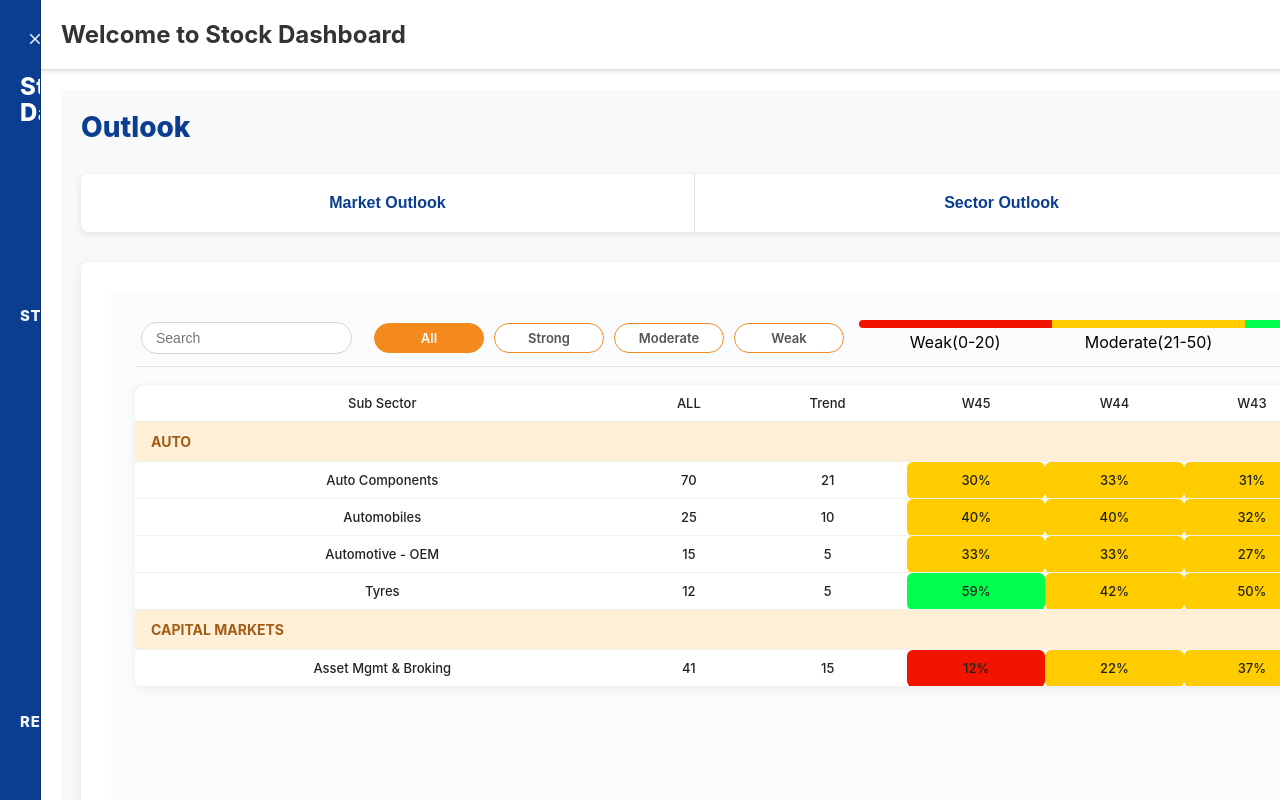
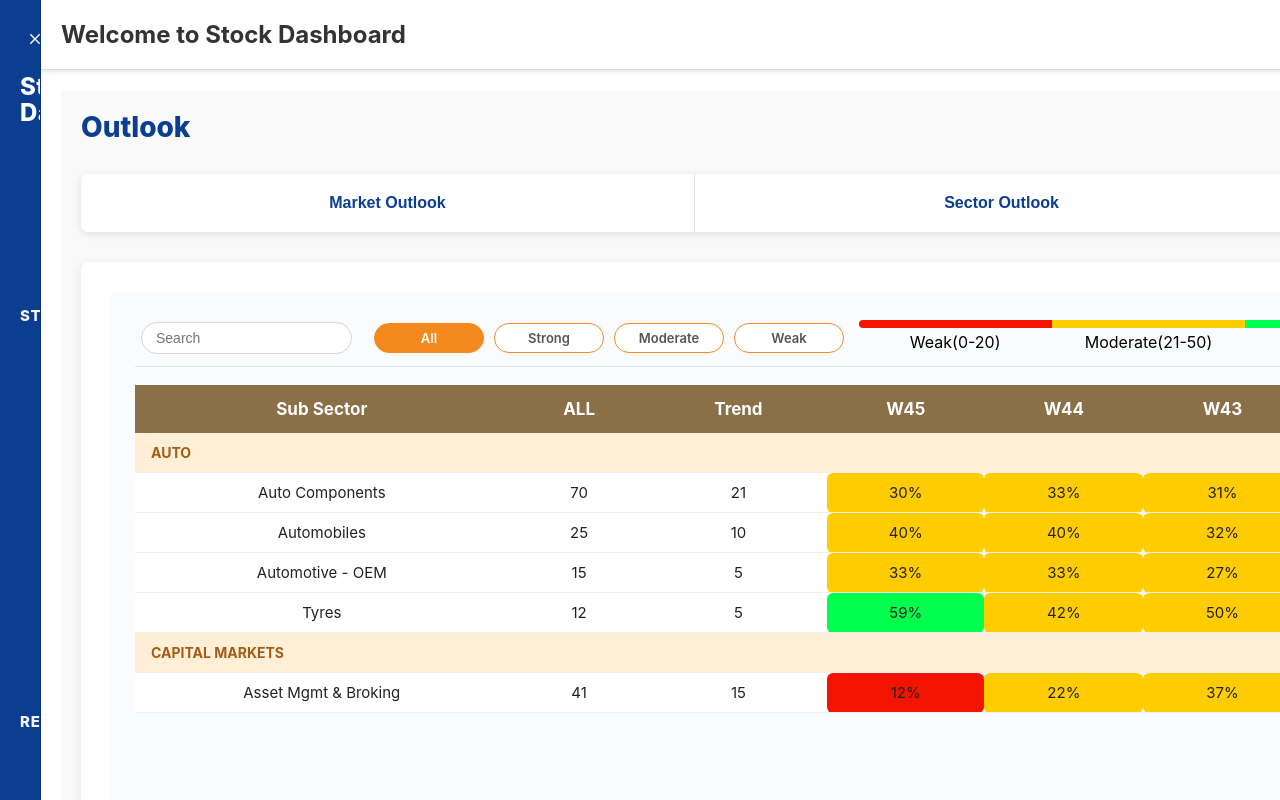
Before and after one commit to Ayc120714/ANIStockDashboard, a React (Create React App) app: page /outlook in a window 1280 px wide. Both pictures are taken after a click on the button "Sub Sector Outlook". Shown: the top 800 px of the page. Built offline with nearby package versions, Linux system fonts and the light colour scheme.

Commit message:
SubSector Filter changes

```diff
--- a/src/pages/SubSectorOutlook.styles.js
+++ b/src/pages/SubSectorOutlook.styles.js
@@ -128,21 +128,19 @@ export const UpdatedOnDate = styled.span`
 export const Table = styled.table`
   width: 100%;
   border-collapse: collapse;
-  background: #ffffff;
-  border-radius: 8px;
+
   overflow: hidden;
-  box-shadow: 0 2px 10px rgba(0, 0, 0, 0.06);
 
   thead {
-    background: #8a5a21;
-    color: #ffffff;
+     background-color: #8b6f47;
+    color: white;
 
     th {
-      padding: 12px 10px;
-      font-size: 13px;
-      font-weight: 600;
+      padding: 14px 16px;
+      text-align: center;
+      font-size: 17px;
+      font-weight: 700;
       border: none;
-      text-align: center;
     }
   }
 
@@ -162,8 +160,7 @@ export const TableRow = styled.tr`
 
 export const TableCell = styled.td`
   text-align: center;
-  font-size: 13px;
-  font-weight: 500;
+  font-size: 15px;
   padding: 10px 6px;
   background: ${({ highlight }) =>
     highlight === 'red'
@@ -177,6 +174,21 @@ export const TableCell = styled.td`
   border-radius: ${({ highlight }) => (highlight ? '6px' : '0')};
 `;
 
+export const HeaderRow = styled.tr`
+  background: #8b6f47;    /* header color */
+  color: white;
+  border-bottom: none;
+`;
+
+export const HeaderCell = styled.th`
+  text-align: center;
+  font-size: 13px;
+  font-weight: 500;
+  padding: 10px 6px;
+  background: #8b6f47;
+  color: #ffffff;
+  border: none;
+`;
 export const SectorHeader = styled.tr`
   background: #ffefd6;
 
--- a/src/pages/SubSectorOutlookPage.js
+++ b/src/pages/SubSectorOutlookPage.js
@@ -29,6 +29,8 @@ import {
   LegendLabelCol,
   LegendRow,
   LegendLabelGroup,
+  HeaderRow,
+  HeaderCell,
 } from './SubSectorOutlook.styles';
 
 const SECTOR_DATA = [
@@ -57,6 +59,32 @@ function getHighlight(val) {
   return undefined;
 }
 
+function matchesChip(chip, value) {
+  if (chip === 'All') return true;
+  if (typeof value !== 'number') return false;
+
+  if (chip === 'Weak') return value >= 0 && value <= 20;
+  if (chip === 'Moderate') return value > 20 && value <= 50;
+  if (chip === 'Strong') return value > 50;
+  return true;
+}
+
+function getWeekValues(sub) {
+  return Object.entries(sub)
+    .filter(([key]) => key.toLowerCase().startsWith('w'))
+    .map(([, value]) => value);
+}
+
+
+function matchesChipAnyWeek(chip, sub) {
+  if (chip === 'All') return true;
+
+  const weeks = getWeekValues(sub);
+
+  return weeks.some((v) => matchesChip(chip, v));
+}
+
+
 function SubSectorOutlookPage() {
   const [chip, setChip] = useState('All');
   const [search, setSearch] = useState('');
@@ -65,9 +93,15 @@ function SubSectorOutlookPage() {
 
   const filtered = SECTOR_DATA.map(sector => ({
     ...sector,
-    subsectors: sector.subsectors.filter(sub =>
-      sub.name.toLowerCase().includes(search.toLowerCase())
-    ),
+    subsectors: sector.subsectors.filter(sub =>{
+      const matchesSearch = sub.name
+      .toLowerCase()
+      .includes(search.toLowerCase());
+
+      const matchesBand = matchesChipAnyWeek(chip, sub);
+
+    return matchesSearch && matchesBand;
+  }),
   })).filter(sector => sector.subsectors.length);
 
   return (
@@ -120,15 +154,17 @@ function SubSectorOutlookPage() {
 
         <Table>
           <thead>
-            <TableRow>
-              <TableCell>Sub Sector</TableCell>
-              <TableCell>ALL</TableCell>
-              <TableCell>Trend</TableCell>
-              <TableCell>W45</TableCell>
-              <TableCell>W44</TableCell>
-              <TableCell>W43</TableCell>
-              <TableCell>W42</TableCell>
-            </TableRow>
+          <HeaderRow>
+
+              <HeaderCell>Sub Sector</HeaderCell>
+              <HeaderCell>ALL</HeaderCell>
+              <HeaderCell>Trend</HeaderCell>
+              <HeaderCell>W45</HeaderCell>
+              <HeaderCell>W44</HeaderCell>
+              <HeaderCell>W43</HeaderCell>
+              <HeaderCell>W42</HeaderCell>
+
+            </HeaderRow>
           </thead>
           <tbody>
             {filtered.map(sector => (
```
Also changed, not shown: 1 other file (tests, documents, lock files or other folders).
